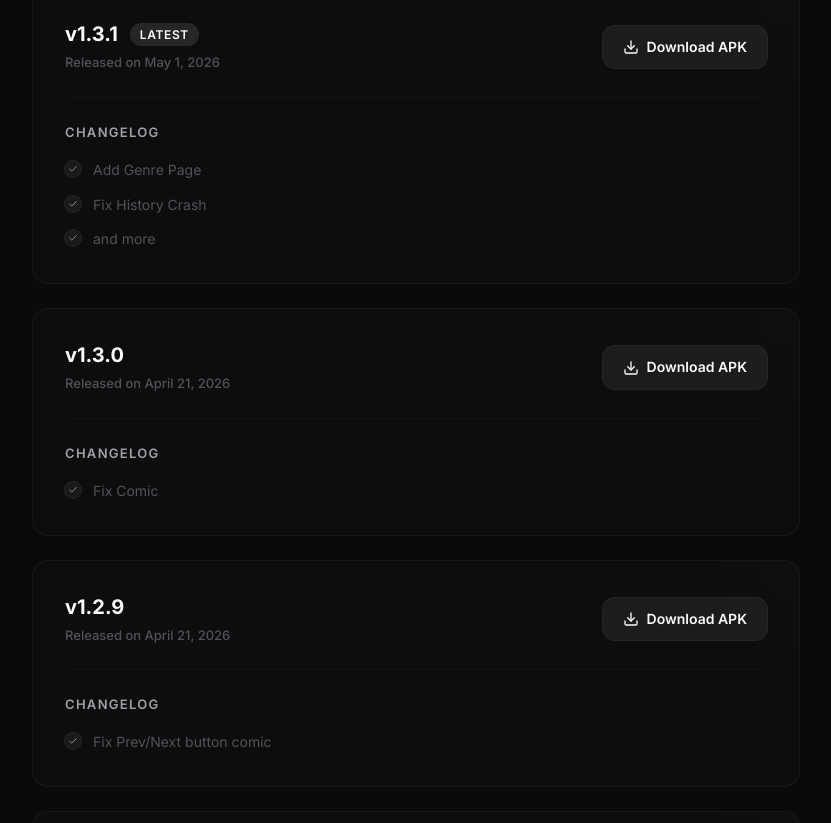
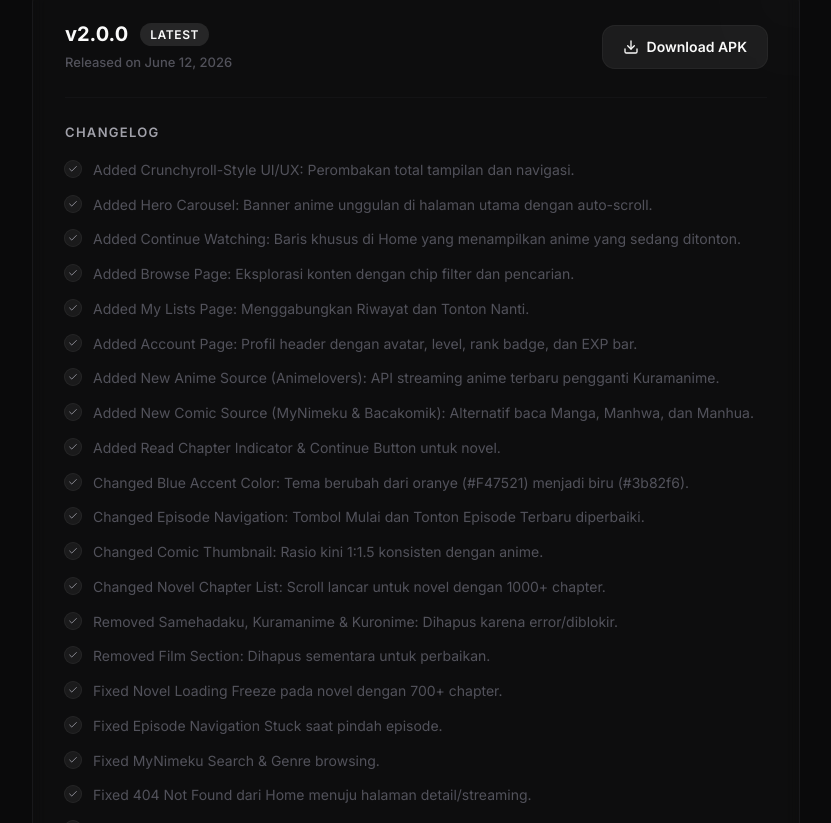
Before and after one commit to Naotica2/naoflix-downloader, a React (Vite) app: page /releases in a window 1280 px wide. Shown: the part 257-1080 px from the top of the page, without its empty margins (224-1055 px from the left). Built offline with nearby package versions, Linux system fonts and the light colour scheme.

Commit message:
update naoflix 2.0.0

```diff
--- a/index.html
+++ b/index.html
@@ -1,13 +1,14 @@
 <!doctype html>
-<html lang="en">
+<html lang="id">
   <head>
     <meta charset="UTF-8" />
     <meta name="viewport" content="width=device-width, initial-scale=1.0" />
-    <meta name="description" content="NaoFlix - Stream and download your favorite anime. Get the NaoFlix app now." />
+    <meta name="description" content="NaoFlix adalah aplikasi streaming anime, film, dan baca komik manga manhwa sub indo gratis terlengkap tanpa iklan. Download NaoFlix versi terbaru sekarang!" />
+    <meta name="keywords" content="naoflix, streaming anime sub indo, nonton anime gratis, baca komik sub indo, manga indonesia, manhwa bahasa indonesia, download anime sub indo, aplikasi nonton anime, naoflix apk" />
     <meta name="theme-color" content="#0a0a0b" />
     <meta property="og:type" content="website" />
     <meta property="og:url" content="https://naoflix.my.id" />
-    <meta property="og:title" content="NaoFlix - Download the App" />
+    <meta property="og:title" content="NaoFlix - Streaming Anime & Baca Komik Sub Indo Gratis" />
     <meta property="og:description" content="NaoFlix adalah aplikasi streaming anime, film dan baca komik sub indo gratis tanpa iklan" />
     <meta property="og:image" content="https://naoflix.my.id/naoflix.png" />
     <meta property="og:image:type" content="image/png" />
@@ -15,7 +16,7 @@
     <meta property="og:image:height" content="1080" />
     <meta name="twitter:card" content="summary_large_image" />
     <meta name="twitter:image" content="https://naoflix.my.id/naoflix.png" />
-    <title>NaoFlix - Download the App</title>
+    <title>NaoFlix - Streaming Anime, Film & Baca Komik Sub Indo Gratis</title>
     <link rel="icon" type="image/svg+xml" href="/vite.svg" />
     <link rel="preconnect" href="https://fonts.googleapis.com" />
     <link rel="preconnect" href="https://fonts.gstatic.com" crossorigin />
--- a/public/releases.json
+++ b/public/releases.json
@@ -126,5 +126,33 @@
       "Fix History Crash",
       "and more"
     ]
+  },
+                  {
+    "version": "2.0.0",
+    "date": "2026-06-12",
+    "downloadUrl": "https://gnsnwcipctlgehcwiukq.supabase.co/storage/v1/object/public/naoflix/naoflix%20v2.0.0.apk",
+    "changelog": [
+      "Added Crunchyroll-Style UI/UX: Perombakan total tampilan dan navigasi.",
+      "Added Hero Carousel: Banner anime unggulan di halaman utama dengan auto-scroll.",
+      "Added Continue Watching: Baris khusus di Home yang menampilkan anime yang sedang ditonton.",
+      "Added Browse Page: Eksplorasi konten dengan chip filter dan pencarian.",
+      "Added My Lists Page: Menggabungkan Riwayat dan Tonton Nanti.",
+      "Added Account Page: Profil header dengan avatar, level, rank badge, dan EXP bar.",
+      "Added New Anime Source (Animelovers): API streaming anime terbaru pengganti Kuramanime.",
+      "Added New Comic Source (MyNimeku & Bacakomik): Alternatif baca Manga, Manhwa, dan Manhua.",
+      "Added Read Chapter Indicator & Continue Button untuk novel.",
+      "Changed Blue Accent Color: Tema berubah dari oranye (#F47521) menjadi biru (#3b82f6).",
+      "Changed Episode Navigation: Tombol Mulai dan Tonton Episode Terbaru diperbaiki.",
+      "Changed Comic Thumbnail: Rasio kini 1:1.5 konsisten dengan anime.",
+      "Changed Novel Chapter List: Scroll lancar untuk novel dengan 1000+ chapter.",
+      "Removed Samehadaku, Kuramanime & Kuronime: Dihapus karena error/diblokir.",
+      "Removed Film Section: Dihapus sementara untuk perbaikan.",
+      "Fixed Novel Loading Freeze pada novel dengan 700+ chapter.",
+      "Fixed Episode Navigation Stuck saat pindah episode.",
+      "Fixed MyNimeku Search & Genre browsing.",
+      "Fixed 404 Not Found dari Home menuju halaman detail/streaming.",
+      "Fixed Pagination Optimization mencegah infinity bug di menu Terbaru.",
+      "Fixed Account Page Safe Area profil agar tidak mentok ke status bar."
+    ]
   }
 ]
--- a/src/App.jsx
+++ b/src/App.jsx
@@ -250,7 +250,7 @@ function Hero() {
           {}
           <div className="flex w-full flex-col items-center sm:w-auto">
             <a
-              href="https://gnsnwcipctlgehcwiukq.supabase.co/storage/v1/object/public/naoflix/naoflix%20v1.3.1.apk"
+              href="https://gnsnwcipctlgehcwiukq.supabase.co/storage/v1/object/public/naoflix/naoflix%20v2.0.0.apk"
               download="naoflix.apk"
               id="cta-download"
               className="group inline-flex w-full items-center justify-center gap-2.5 rounded-xl bg-text-primary px-6 py-3 text-[14px] font-semibold text-surface shadow-lg shadow-white/[0.04] transition-all duration-200 ease-in-out hover:bg-accent hover:shadow-white/[0.08] active:scale-[0.98] sm:w-auto"
```
